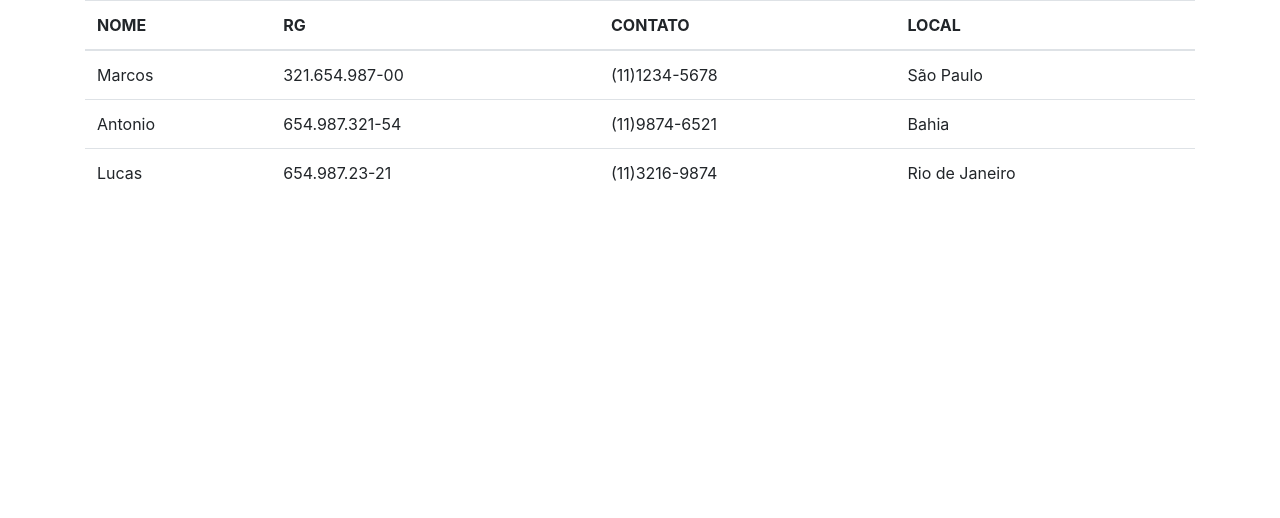
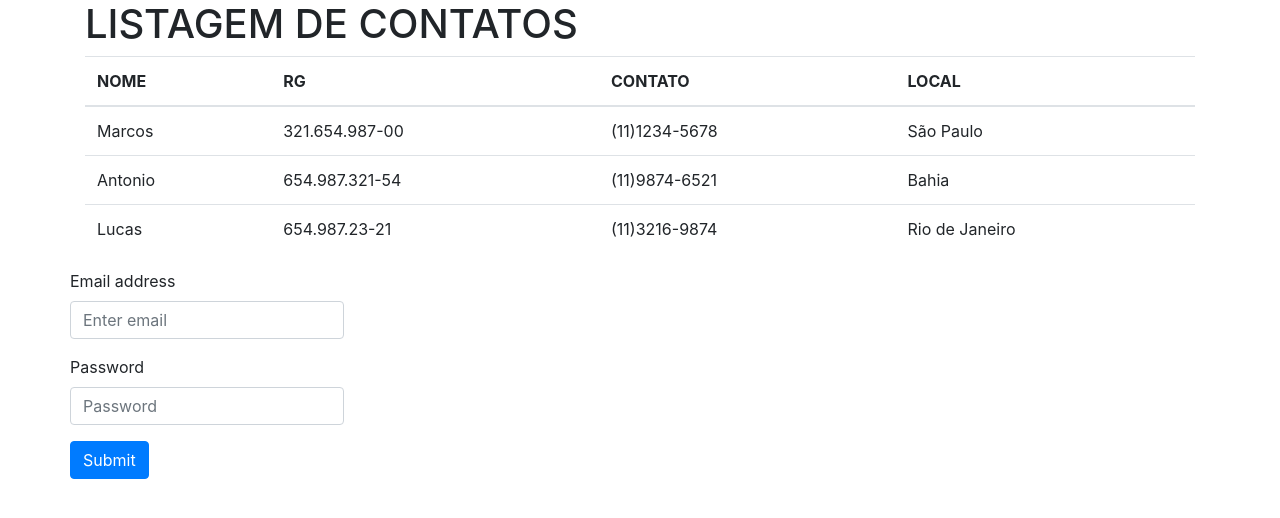
Before and after one commit to johnteruya/Alura-Javascript, a website: page index.html in a window 1280 px wide. Drawn offline with Linux system fonts and the light colour scheme.

Commit message:
inserindo novos campos

```diff
--- a/index.html
+++ b/index.html
@@ -8,10 +8,14 @@
 		<link rel="stylesheet" href="vendor/bootstrap/css/bootstrap.min.css">
 	</head>
 	<body>
-		<!-- TABELA LISTA DE CONTATOS -->
 		<section>
 			<div class="container">
 				<div class="row">
+					<div class="col-md-12">
+						<h1>LISTAGEM DE CONTATOS</h1>
+					</div>
+
+					<!-- TABELA LISTA DE CONTATOS -->
 					<div class="col-md-12">
 						<table class="table">
 							<thead>
@@ -45,6 +49,19 @@
 							</tbody>
 						</table>
 					</div>
+
+					<!-- CAMPO DE ADIÇÃO DE CONTATOS -->
+					<form>
+						<div class="form-group">
+							<label for="exampleInputEmail1">Email address</label>
+							<input type="email" class="form-control" id="exampleInputEmail1" aria-describedby="emailHelp" placeholder="Enter email">
+						</div>
+						<div class="form-group">
+							<label for="exampleInputPassword1">Password</label>
+							<input type="password" class="form-control" id="exampleInputPassword1" placeholder="Password">
+						</div>
+						<button type="submit" class="btn btn-primary">Submit</button>
+					</form>
 				</div>
 			</div>
 		</section>
```
